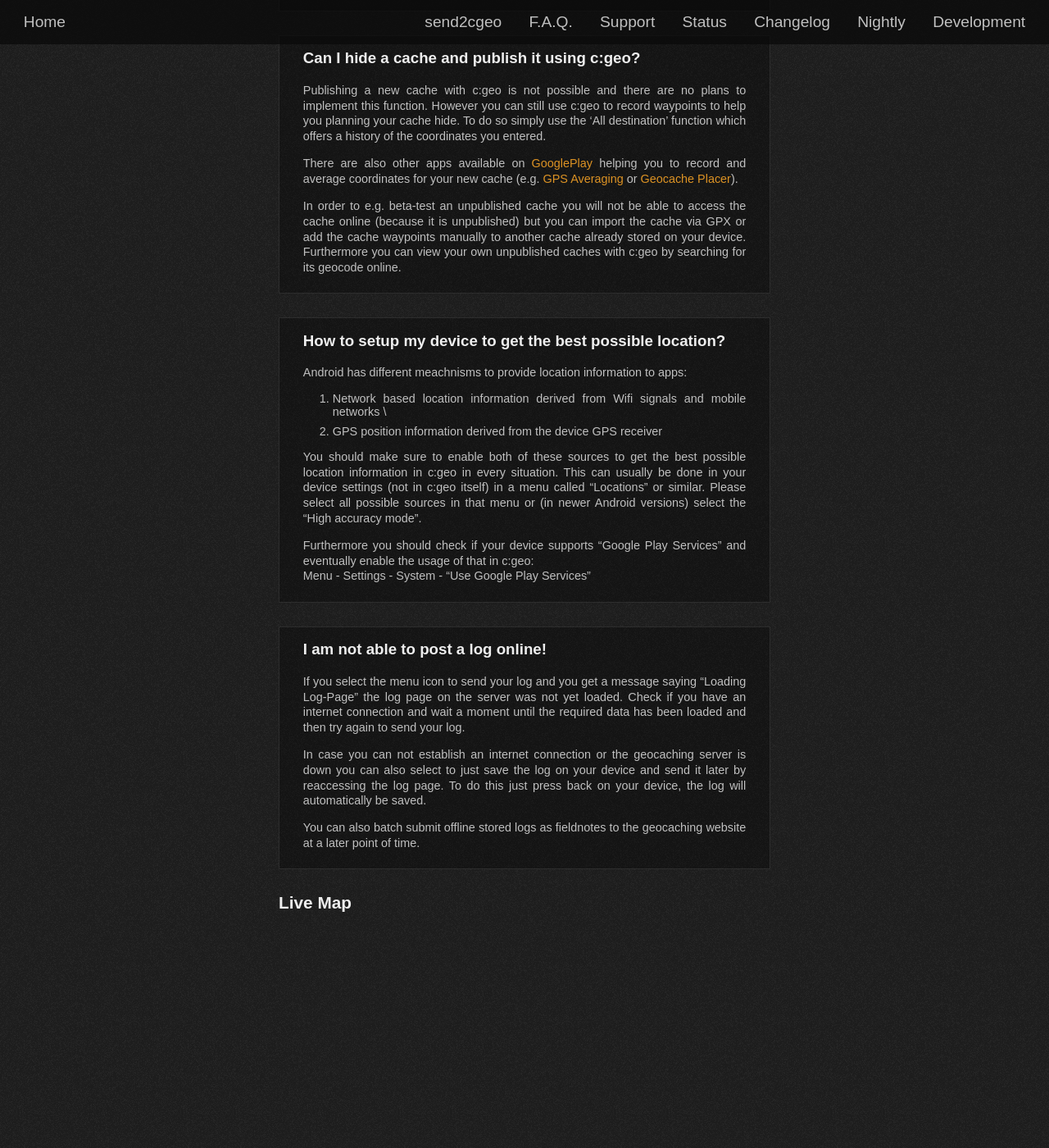
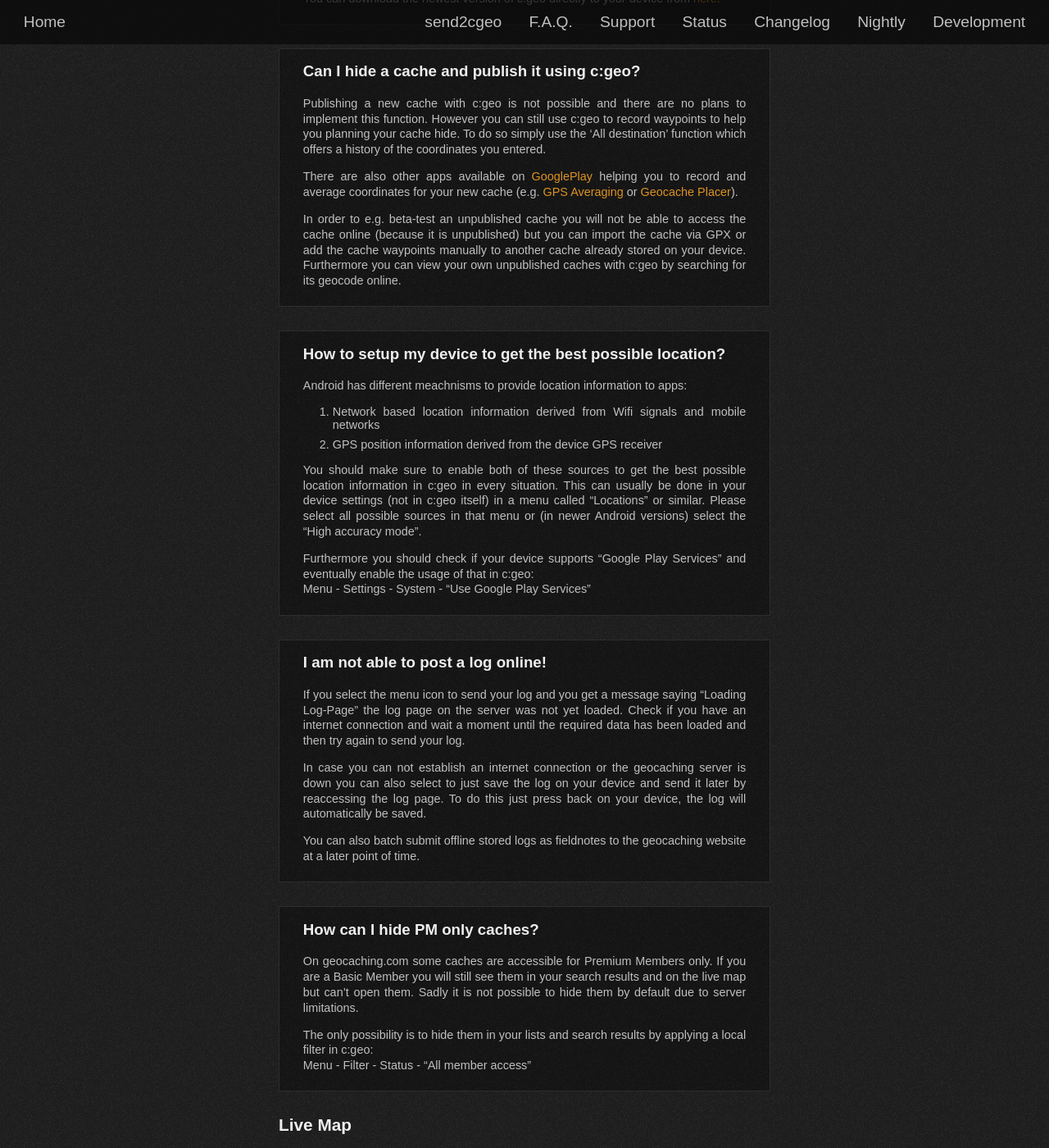
Before and after one commit to cgeo/cgeo.github.io, a Jekyll site: the page built from faq.html, in a window 1280 px wide and 1400 px high, scrolled down 9593 px. Shown: the whole window at 82% size. Built offline with Jekyll 4.4.1, drawn with Linux system fonts in a browser that asks for light colours; some web fonts are replaced; before the commit the page ends 10722 px from its top, so only the background shows below that; some of the changed text lies outside the part shown.

Commit message:
FAQ Hide PM only caches

```diff
--- a/_data/faq.yml
+++ b/_data/faq.yml
@@ -320,7 +320,7 @@
         content: |
             Android has different meachnisms to provide location information to apps:
 
-            1. Network based location information derived from Wifi signals and mobile networks \\
+            1. Network based location information derived from Wifi signals and mobile networks
             2. GPS position information derived from the device GPS receiver
 
             You should make sure to enable both of these sources to get the best possible location information in c:geo in every situation.
@@ -340,5 +340,13 @@
 
             You can also batch submit offline stored logs as fieldnotes to the geocaching website at a later point of time.
 
+      - title: How can I hide PM only caches?
+        content: |
+            On geocaching.com some caches are accessible for Premium Members only. If you are a Basic Member you will still see them in your search results and on the live map but can't open them.
+            Sadly it is not possible to hide them by default due to server limitations.
+
+            The only possibility is to hide them in your lists and search results by applying a local filter in c:geo: \\
+            Menu - Filter - Status - "All member access"
+
 - title: Live Map
   items:
```
